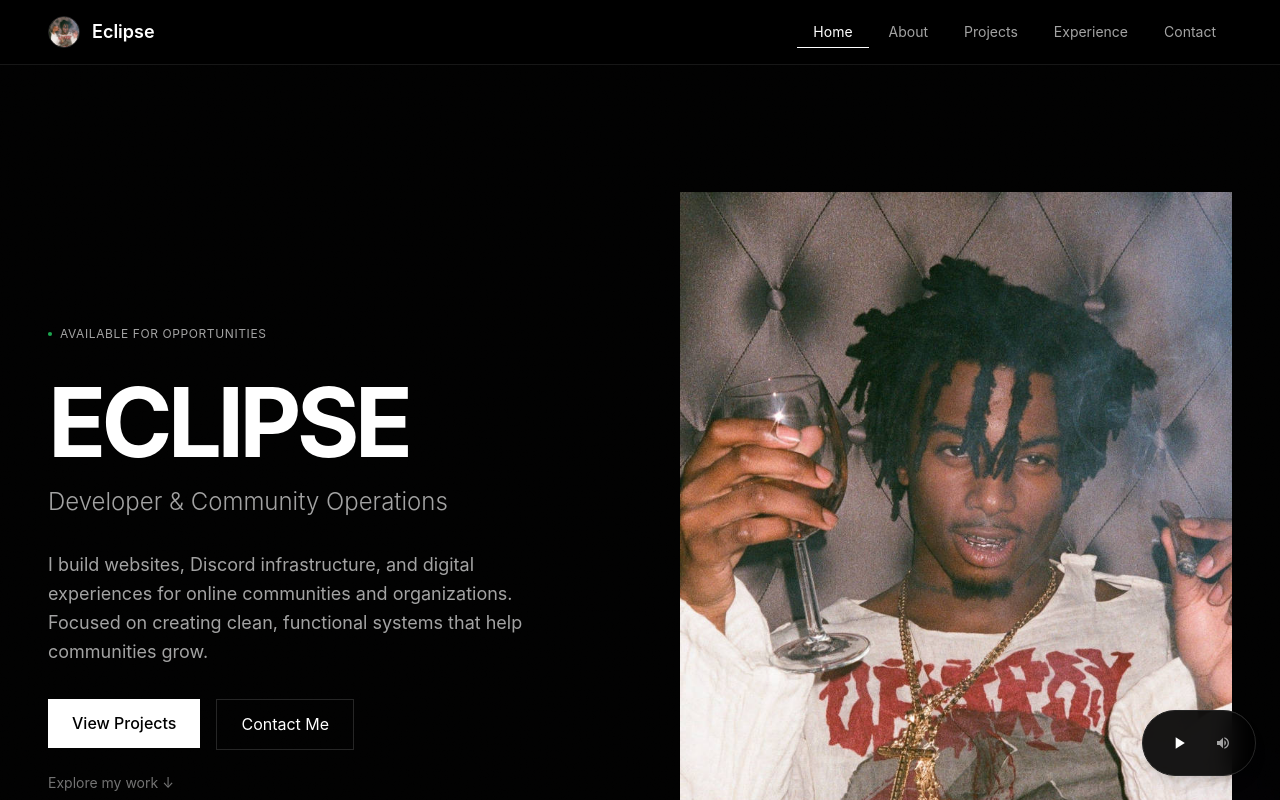
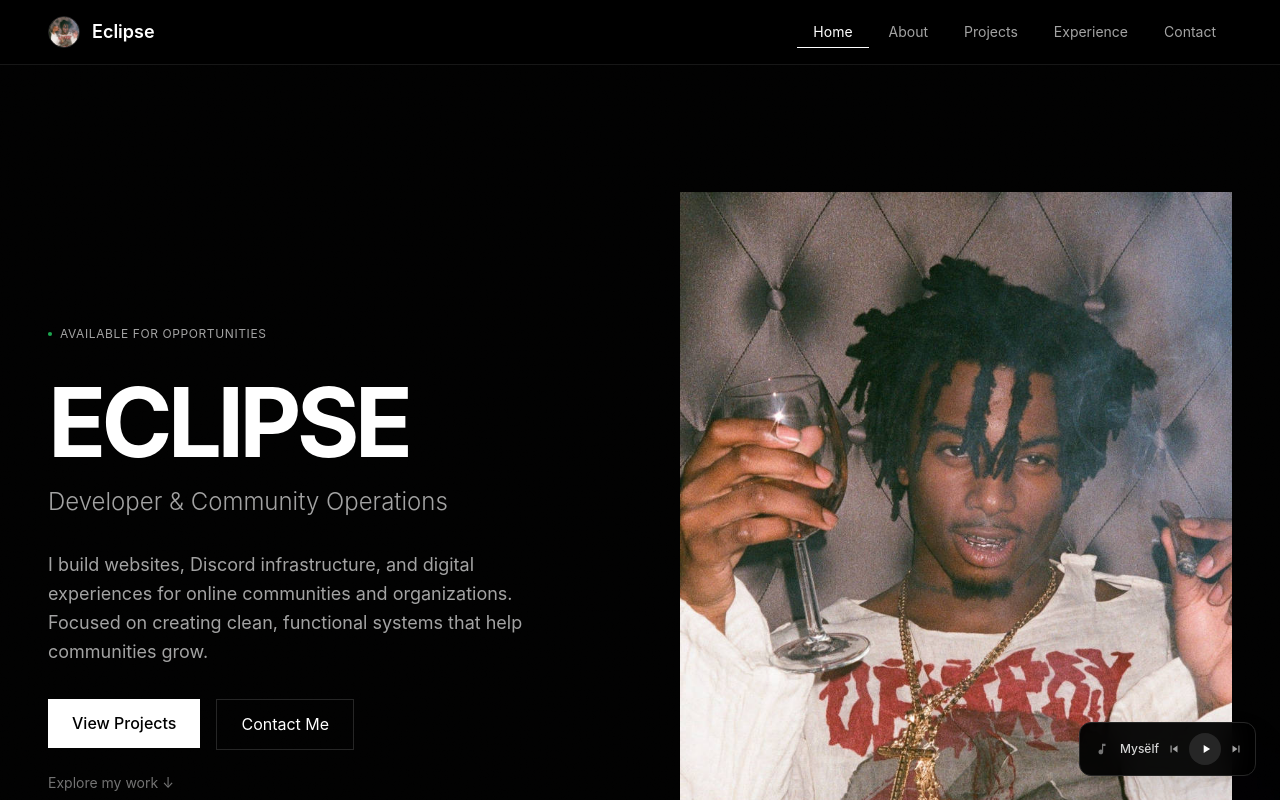
Before and after one commit to eclipsethedev/eclipse-portfolio, a Next.js app: page / in a window 1280 px wide. Shown: the top 800 px of the page. Built offline with nearby package versions, Linux system fonts and the light colour scheme.

Commit message:
Update portfolio

```diff
--- a/components/MusicPlayer.tsx
+++ b/components/MusicPlayer.tsx
@@ -3,28 +3,92 @@
 import { useState, useRef, useEffect } from 'react';
 import { motion, AnimatePresence } from 'framer-motion';
 
+const PLAYLIST = [
+  { title: 'Mysëlf', file: '/music/Mysëlf.mp3' },
+  { title: 'Resonance', file: '/music/Resonance.mp3' },
+];
+
 export default function MusicPlayer() {
+  const audioRef = useRef<HTMLAudioElement>(null);
   const [isPlaying, setIsPlaying] = useState(false);
-  const [isMuted, setIsMuted] = useState(false);
-  const audioRef = useRef<HTMLAudioElement>(null);
+  const [trackIndex, setTrackIndex] = useState(0);
+  const [volume, setVolume] = useState(0.6);
+  const [currentTime, setCurrentTime] = useState(0);
+  const [duration, setDuration] = useState(0);
+  const [expanded, setExpanded] = useState(false);
+
+  const track = PLAYLIST[trackIndex];
+
+  // Sync volume
+  useEffect(() => {
+    if (audioRef.current) audioRef.current.volume = volume;
+  }, [volume]);
+
+  // Load new track when index changes
+  useEffect(() => {
+    if (!audioRef.current) return;
+    audioRef.current.src = track.file;
+    audioRef.current.load();
+    if (isPlaying) audioRef.current.play();
+  }, [trackIndex]);
 
   const togglePlay = () => {
-    if (audioRef.current) {
+    if (!audioRef.current) return;
     if (isPlaying) {
       audioRef.current.pause();
     } else {
       audioRef.current.play();
     }
     setIsPlaying(!isPlaying);
-    }
   };
 
-  const toggleMute = () => {
-    if (audioRef.current) {
-      audioRef.current.muted = !isMuted;
-      setIsMuted(!isMuted);
+  const nextTrack = () => {
+    setTrackIndex((i) => (i + 1) % PLAYLIST.length);
+  };
+
+  const prevTrack = () => {
+    // If more than 3s in, restart current track instead
+    if (currentTime > 3 && audioRef.current) {
+      audioRef.current.currentTime = 0;
+      return;
     }
+    setTrackIndex((i) => (i - 1 + PLAYLIST.length) % PLAYLIST.length);
   };
+
+  const skipForward = () => {
+    if (audioRef.current) audioRef.current.currentTime = Math.min(currentTime + 5, duration);
+  };
+
+  const skipBackward = () => {
+    if (audioRef.current) audioRef.current.currentTime = Math.max(currentTime - 5, 0);
+  };
+
+  const onTimeUpdate = () => {
+    if (audioRef.current) setCurrentTime(audioRef.current.currentTime);
+  };
+
+  const onLoadedMetadata = () => {
+    if (audioRef.current) setDuration(audioRef.current.duration);
+  };
+
+  const onEnded = () => {
+    nextTrack();
+  };
+
+  const onScrub = (e: React.ChangeEvent<HTMLInputElement>) => {
+    const val = parseFloat(e.target.value);
+    if (audioRef.current) audioRef.current.currentTime = val;
+    setCurrentTime(val);
+  };
+
+  const fmt = (s: number) => {
+    if (!s || isNaN(s)) return '0:00';
+    const m = Math.floor(s / 60);
+    const sec = Math.floor(s % 60);
+    return `${m}:${sec.toString().padStart(2, '0')}`;
+  };
+
+  const progress = duration ? (currentTime / duration) * 100 : 0;
 
   return (
     <motion.div
@@ -33,85 +97,185 @@ export default function MusicPlayer() {
       animate={{ opacity: 1, y: 0 }}
       transition={{ duration: 0.5, delay: 1 }}
     >
-      <div className="flex items-center gap-2 bg-black/90 backdrop-blur-md border border-neutral-800 rounded-full px-4 py-3 shadow-lg">
-        {/* Play/Pause Button */}
+      <div className="bg-black/95 backdrop-blur-md border border-neutral-800 rounded-xl overflow-hidden shadow-2xl"
+        style={{ width: expanded ? 300 : 'auto' }}
+      >
+        {/* Collapsed bar */}
+        <div className="flex items-center gap-2 px-3 py-2.5">
+          {/* Expand toggle */}
+          <motion.button
+            onClick={() => setExpanded(!expanded)}
+            className="text-neutral-500 hover:text-white transition-colors w-5 h-5 flex items-center justify-center"
+            whileTap={{ scale: 0.9 }}
+            aria-label="Expand player"
+          >
+            <svg className="w-3.5 h-3.5" fill="currentColor" viewBox="0 0 24 24">
+              {expanded
+                ? <path d="M19 13H5v-2h14v2z" />
+                : <path d="M12 3v10.55c-.59-.34-1.27-.55-2-.55-2.21 0-4 1.79-4 4s1.79 4 4 4 4-1.79 4-4V7h4V3h-6z" />
+              }
+            </svg>
+          </motion.button>
+
+          {/* Track name */}
+          <span className="text-xs text-neutral-300 font-medium truncate" style={{ maxWidth: expanded ? 160 : 80 }}>
+            {track.title}
+          </span>
+
+          {/* Prev */}
+          <motion.button onClick={prevTrack} className="text-neutral-400 hover:text-white transition-colors" whileTap={{ scale: 0.9 }} aria-label="Previous">
+            <svg className="w-3.5 h-3.5" fill="currentColor" viewBox="0 0 24 24">
+              <path d="M6 6h2v12H6zm3.5 6l8.5 6V6z" />
+            </svg>
+          </motion.button>
+
+          {/* Play/Pause */}
           <motion.button
             onClick={togglePlay}
-          className="relative w-10 h-10 flex items-center justify-center text-white hover:text-blue-400 transition-colors"
-          whileHover={{ scale: 1.1 }}
+            className="relative w-8 h-8 flex items-center justify-center text-white bg-neutral-800 rounded-full hover:bg-neutral-700 transition-colors"
+            whileHover={{ scale: 1.05 }}
             whileTap={{ scale: 0.95 }}
-          aria-label={isPlaying ? 'Pause music' : 'Play music'}
+            aria-label={isPlaying ? 'Pause' : 'Play'}
           >
             <AnimatePresence mode="wait">
               {isPlaying ? (
-              <motion.svg
-                key="pause"
-                className="w-5 h-5"
-                fill="currentColor"
-                viewBox="0 0 24 24"
-                initial={{ opacity: 0, rotate: -90 }}
-                animate={{ opacity: 1, rotate: 0 }}
-                exit={{ opacity: 0, rotate: 90 }}
-                transition={{ duration: 0.2 }}
-              >
-                <path d="M6 4h4v16H6V4zm8 0h4v16h-4V4z" />
+                <motion.svg key="pause" className="w-3.5 h-3.5" fill="currentColor" viewBox="0 0 24 24"
+                  initial={{ opacity: 0, scale: 0.8 }} animate={{ opacity: 1, scale: 1 }} exit={{ opacity: 0, scale: 0.8 }} transition={{ duration: 0.15 }}>
+                  <path d="M6 19h4V5H6v14zm8-14v14h4V5h-4z" />
                 </motion.svg>
               ) : (
-              <motion.svg
-                key="play"
-                className="w-5 h-5"
-                fill="currentColor"
-                viewBox="0 0 24 24"
-                initial={{ opacity: 0, rotate: -90 }}
-                animate={{ opacity: 1, rotate: 0 }}
-                exit={{ opacity: 0, rotate: 90 }}
-                transition={{ duration: 0.2 }}
-              >
+                <motion.svg key="play" className="w-3.5 h-3.5 ml-0.5" fill="currentColor" viewBox="0 0 24 24"
+                  initial={{ opacity: 0, scale: 0.8 }} animate={{ opacity: 1, scale: 1 }} exit={{ opacity: 0, scale: 0.8 }} transition={{ duration: 0.15 }}>
                   <path d="M8 5v14l11-7z" />
                 </motion.svg>
               )}
             </AnimatePresence>
-
-          {/* Pulse animation when playing */}
             {isPlaying && (
-            <motion.div
-              className="absolute inset-0 rounded-full border-2 border-blue-500"
-              initial={{ scale: 1, opacity: 0.5 }}
-              animate={{ scale: 1.5, opacity: 0 }}
-              transition={{
-                duration: 1.5,
-                repeat: Infinity,
-                ease: 'easeOut',
-              }}
-            />
+              <motion.div className="absolute inset-0 rounded-full border border-blue-500"
+                initial={{ scale: 1, opacity: 0.5 }} animate={{ scale: 1.6, opacity: 0 }}
+                transition={{ duration: 1.5, repeat: Infinity, ease: 'easeOut' }} />
             )}
           </motion.button>
 
-        {/* Volume/Mute Button */}
+          {/* Next */}
+          <motion.button onClick={nextTrack} className="text-neutral-400 hover:text-white transition-colors" whileTap={{ scale: 0.9 }} aria-label="Next">
+            <svg className="w-3.5 h-3.5" fill="currentColor" viewBox="0 0 24 24">
+              <path d="M6 18l8.5-6L6 6v12zM16 6v12h2V6h-2z" />
+            </svg>
+          </motion.button>
+        </div>
+
+        {/* Expanded panel */}
+        <AnimatePresence>
+          {expanded && (
+            <motion.div
+              initial={{ height: 0, opacity: 0 }}
+              animate={{ height: 'auto', opacity: 1 }}
+              exit={{ height: 0, opacity: 0 }}
+              transition={{ duration: 0.25, ease: [0.16, 1, 0.3, 1] }}
+              className="overflow-hidden border-t border-neutral-900"
+            >
+              <div className="px-4 py-3 space-y-3">
+                {/* Progress bar */}
+                <div className="space-y-1">
+                  <input
+                    type="range"
+                    min={0}
+                    max={duration || 100}
+                    value={currentTime}
+                    onChange={onScrub}
+                    className="w-full h-1 accent-white cursor-pointer"
+                    style={{
+                      background: `linear-gradient(to right, white ${progress}%, #404040 ${progress}%)`,
+                    }}
+                  />
+                  <div className="flex justify-between text-xs text-neutral-600">
+                    <span>{fmt(currentTime)}</span>
+                    <span>{fmt(duration)}</span>
+                  </div>
+                </div>
+
+                {/* Skip controls */}
+                <div className="flex items-center justify-center gap-4">
                   <motion.button
-          onClick={toggleMute}
-          className="relative w-8 h-8 flex items-center justify-center text-neutral-400 hover:text-white transition-colors"
-          whileHover={{ scale: 1.1 }}
-          whileTap={{ scale: 0.95 }}
-          aria-label={isMuted ? 'Unmute' : 'Mute'}
+                    onClick={skipBackward}
+                    className="flex items-center gap-1 text-xs text-neutral-400 hover:text-white transition-colors"
+                    whileTap={{ scale: 0.9 }}
+                    aria-label="Skip back 5 seconds"
                   >
-          {isMuted ? (
                     <svg className="w-4 h-4" fill="currentColor" viewBox="0 0 24 24">
-              <path d="M16.5 12c0-1.77-1.02-3.29-2.5-4.03v2.21l2.45 2.45c.03-.2.05-.41.05-.63zm2.5 0c0 .94-.2 1.82-.54 2.64l1.51 1.51C20.63 14.91 21 13.5 21 12c0-4.28-2.99-7.86-7-8.77v2.06c2.89.86 5 3.54 5 6.71zM4.27 3L3 4.27 7.73 9H3v6h4l5 5v-6.73l4.25 4.25c-.67.52-1.42.93-2.25 1.18v2.06c1.38-.31 2.63-.95 3.69-1.81L19.73 21 21 19.73l-9-9L4.27 3zM12 4L9.91 6.09 12 8.18V4z" />
+                      <path d="M12 5V1L7 6l5 5V7c3.31 0 6 2.69 6 6s-2.69 6-6 6-6-2.69-6-6H4c0 4.42 3.58 8 8 8s8-3.58 8-8-3.58-8-8-8z"/>
                     </svg>
-          ) : (
+                    <span>5s</span>
+                  </motion.button>
+
+                  <motion.button
+                    onClick={skipForward}
+                    className="flex items-center gap-1 text-xs text-neutral-400 hover:text-white transition-colors"
+                    whileTap={{ scale: 0.9 }}
+                    aria-label="Skip forward 5 seconds"
+                  >
+                    <span>5s</span>
                     <svg className="w-4 h-4" fill="currentColor" viewBox="0 0 24 24">
+                      <path d="M12 5V1l5 5-5 5V7c-3.31 0-6 2.69-6 6s2.69 6 6 6 6-2.69 6-6h2c0 4.42-3.58 8-8 8s-8-3.58-8-8 3.58-8 8-8z"/>
+                    </svg>
+                  </motion.button>
+                </div>
+
+                {/* Volume slider */}
+                <div className="flex items-center gap-2">
+                  <svg className="w-3.5 h-3.5 text-neutral-500 shrink-0" fill="currentColor" viewBox="0 0 24 24">
+                    <path d="M3 9v6h4l5 5V4L7 9H3zm13.5 3c0-1.77-1.02-3.29-2.5-4.03v8.05c1.48-.73 2.5-2.25 2.5-4.02z" />
+                  </svg>
+                  <input
+                    type="range"
+                    min={0}
+                    max={1}
+                    step={0.01}
+                    value={volume}
+                    onChange={(e) => setVolume(parseFloat(e.target.value))}
+                    className="flex-1 h-1 accent-white cursor-pointer"
+                    style={{
+                      background: `linear-gradient(to right, white ${volume * 100}%, #404040 ${volume * 100}%)`,
+                    }}
+                  />
+                  <svg className="w-4 h-4 text-neutral-500 shrink-0" fill="currentColor" viewBox="0 0 24 24">
                     <path d="M3 9v6h4l5 5V4L7 9H3zm13.5 3c0-1.77-1.02-3.29-2.5-4.03v8.05c1.48-.73 2.5-2.25 2.5-4.02zM14 3.23v2.06c2.89.86 5 3.54 5 6.71s-2.11 5.85-5 6.71v2.06c4.01-.91 7-4.49 7-8.77s-2.99-7.86-7-8.77z" />
                   </svg>
+                </div>
+
+                {/* Playlist */}
+                <div className="space-y-1 pt-1 border-t border-neutral-900">
+                  {PLAYLIST.map((t, i) => (
+                    <button
+                      key={t.file}
+                      onClick={() => { setTrackIndex(i); setIsPlaying(true); }}
+                      className={`w-full text-left px-2 py-1.5 rounded text-xs transition-colors flex items-center gap-2 ${
+                        i === trackIndex ? 'text-white bg-neutral-800' : 'text-neutral-500 hover:text-white hover:bg-neutral-900'
+                      }`}
+                    >
+                      {i === trackIndex && isPlaying ? (
+                        <span className="text-blue-400">▶</span>
+                      ) : (
+                        <span className="text-neutral-700">{i + 1}</span>
                       )}
-        </motion.button>
+                      {t.title}
+                    </button>
+                  ))}
+                </div>
+              </div>
+            </motion.div>
+          )}
+        </AnimatePresence>
+      </div>
 
-        {/* Audio element - Add your music file path here */}
-        <audio ref={audioRef} loop>
-          <source src="/music/background.mp3" type="audio/mpeg" />
-          Your browser does not support the audio element.
-        </audio>
-      </div>
+      <audio
+        ref={audioRef}
+        src={track.file}
+        onTimeUpdate={onTimeUpdate}
+        onLoadedMetadata={onLoadedMetadata}
+        onEnded={onEnded}
+      />
     </motion.div>
   );
 }
```
Also changed, not shown: 2 other files (tests, documents, lock files or other folders). Lines whose indentation alone changed are shown as unchanged.
